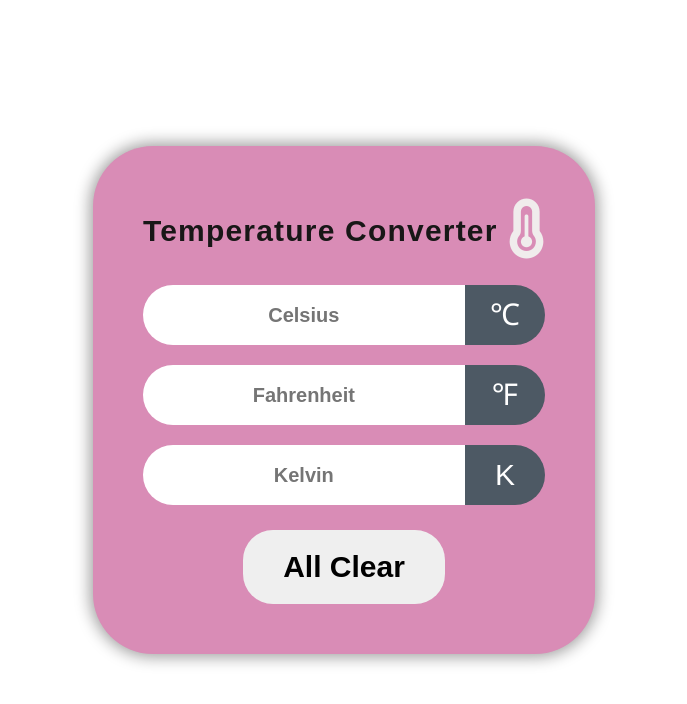
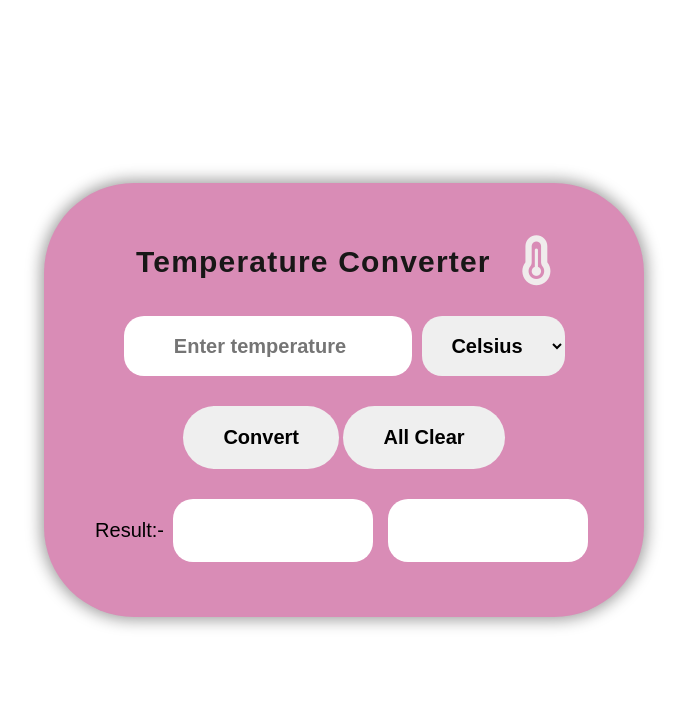
Before and after one commit to Kushpriya/Temperature-Converter, a plain HTML site: page index.html in a window 1280 px wide. Both pictures are taken after a click on the button "All Clear". Shown: the whole page, without its empty margins (296-983 px from the left). Drawn offline with Linux system fonts and the light colour scheme.

Commit message:
temperature converter

```diff
--- a/index.html
+++ b/index.html
@@ -1,40 +1,36 @@
-
 <!DOCTYPE html>
 <html lang="en">
 <head>
     <meta charset="UTF-8">
     <meta name="viewport" content="width=device-width, initial-scale=1.0">
     <title>Temperature Converter</title>
-
     <link rel="stylesheet" href="https://cdnjs.cloudflare.com/ajax/libs/font-awesome/6.2.0/css/all.min.css" integrity="sha512-xh6O/CkQoPOWDdYTDqeRdPCVd1SpvCA9XXcUnZS2FmJNp1coAFzvtCN9BmamE+4aHK8yyUHUSCcJHgXloTyT2A==" crossorigin="anonymous" referrerpolicy="no-referrer" />
     <link rel="stylesheet" href="style.css">
 </head>
 <body>
-
     <div class="container">
-
         <div class="title">
             <h1>Temperature Converter</h1>
             <span class="Temperature-icon"><i class="fa-solid fa-temperature-three-quarters"></i></span>
         </div>
 
-    <div id="celsius">
-        <input type="number" name="" placeholder="Celsius">
-        <span class="icon">&#8451</span>
+        <div id="input-section">
+            <input type="number" id="temperature" placeholder="Enter temperature">
+            <select id="unit">
+                <option value="celsius">Celsius</option>
+                <option value="fahrenheit">Fahrenheit</option>
+                <option value="kelvin">Kelvin</option>
+            </select>
         </div>
-    <div id="fahrenheit">
-        <input type="number" name="" placeholder="Fahrenheit">
-        <span class="icon">&#8457</span>
+        <div class="button">
+            <button id="convert-button" class="convert">Convert</button>
+            <button id="clr-button" class="clr">All Clear</button>
         </div>
-    <div id="kelvin">
-        <input type="number" name="" placeholder="Kelvin">
-        <span class="icon">&#8490</span>
+        <div id="output-section">
+            <label id="result">Result:-</label>
+            <input type="text" id="output1" readonly>
+            <input type="text" id="output2" readonly>
         </div>
-
-    <div class="button">
-        <button>All Clear</button>
-    </div>
-
     </div>
     <script src="script.js"></script>
 </body>
--- a/script.js
+++ b/script.js
@@ -1,42 +1,55 @@
-let celsiusInput = document.querySelector('#celsius > input')
-let fahrenheitInput = document.querySelector('#fahrenheit > input')
-let kelvinInput = document.querySelector('#kelvin > input')
+document.addEventListener('DOMContentLoaded', () => {
+    const temperatureInput = document.getElementById('temperature');
+    const unitInput = document.getElementById('unit');
+    const convertButton = document.getElementById('convert-button');
+    const clearButton = document.getElementById('clr-button');
+    const outputField1 = document.getElementById('output1');
+    const outputField2 = document.getElementById('output2');
 
-let btn = document.querySelector('.button button')
-function roundNumber(number){
-    return Math.round(number*100)/100
-}
+    function roundNumber(number) {
+        return Math.round(number * 100) / 100;
+    }
 
-celsiusInput.addEventListener('input', function(){
-    let cTemp = parseFloat(celsiusInput.value)
-    let fTemp = (cTemp*(9/5)) + 32
-    let kTemp = cTemp + 273.15
+    function validateInput(input) {
+        return !isNaN(input) && input.trim() !== '';
+    }
 
-    fahrenheitInput.value = roundNumber(fTemp)
-    kelvinInput.value = roundNumber(kTemp)
-})
+    function convertTemperature() {
+        const tempValue = temperatureInput.value;
+        const unit = unitInput.value;
 
-fahrenheitInput.addEventListener('input', function(){
-    let fTemp = parseFloat(fahrenheitInput.value)
-    let cTemp = (fTemp - 32) * (5/9)
-    let kTemp = (fTemp -32) * (5/9) + 273.15
+        if (!validateInput(tempValue)) {
+            outputField1.value = 'Please enter a valid number';
+            outputField2.value = '';
+            return;
+        }
 
-    celsiusInput.value = roundNumber(cTemp)
-    kelvinInput.value = roundNumber(kTemp)
-})
+        const temperature = parseFloat(tempValue);
 
-kelvinInput.addEventListener('input', function(){
-    let kTemp = parseFloat(kelvinInput.value)
-    let cTemp = kTemp - 273.15
-    let fTemp = (kTemp - 273.15) * (9/5) + 32
+        if (unit === 'celsius') {
+            const fahrenheit = (temperature * 9/5) + 32;
+            const kelvin = temperature + 273.15;
+            outputField1.value = `${roundNumber(fahrenheit)} °F`;
+            outputField2.value = `${roundNumber(kelvin)} K`;
+        } else if (unit === 'fahrenheit') {
+            const celsius = (temperature - 32) * 5/9;
+            const kelvin = (temperature - 32) * 5/9 + 273.15;
+            outputField1.value = `${roundNumber(celsius)} °C`;
+            outputField2.value = `${roundNumber(kelvin)} K`;
+        } else if (unit === 'kelvin') {
+            const celsius = temperature - 273.15;
+            const fahrenheit = (celsius * 9/5) + 32;
+            outputField1.value = `${roundNumber(celsius)} °C`;
+            outputField2.value = `${roundNumber(fahrenheit)} °F`;
+        }
+    }
 
-    celsiusInput.value = roundNumber(cTemp)
-    fahrenheitInput.value = roundNumber(fTemp)
-})
+    function clearFields() {
+        temperatureInput.value = '';
+        outputField1.value = '';
+        outputField2.value = '';
+    }
 
-
-btn.addEventListener('click', ()=>{
-    celsiusInput.value = ""
-    fahrenheitInput.value = ""
-    kelvinInput.value = ""
-})
+    convertButton.addEventListener('click', convertTemperature);
+    clearButton.addEventListener('click', clearFields);
+});
--- a/style.css
+++ b/style.css
@@ -1,104 +1,108 @@
-*{
+* {
     margin: 0;
     padding: 0;
     box-sizing: border-box;
 }
 
-body{
+body {
     display: flex;
     justify-content: center;
     align-items: center;
     min-height: 100vh;
 }
 
-.container{
+.container {
     max-width: 600px;
     background: #d98cb6;
-    border-radius: 60px;
+    border-radius: 90px;
     box-shadow: 0px 0px 15px 3px rgba(15, 12, 12, 0.4);
     font-family: sans-serif;
     padding: 50px;
+    text-align: center;
 }
 
-.title{
+.title {
     display: flex;
     justify-content: center;
     align-items: center;
-    flex-wrap: wrap-reverse;
-    gap: 10px;
+    /* flex-wrap: wrap-reverse; */
+    gap: 30px;
 }
 
-.Temperature-icon{
-    font-size: 60px;
+.Temperature-icon {
+    font-size: 50px;
     color: #f0ecec;
 }
 
-h1{
+h1 {
     color: #181717;
     letter-spacing: 1.2px;
     font-size: 30px;
 }
 
-#celsius, #fahrenheit, #kelvin{
+#input-section {
     display: flex;
     justify-content: center;
     align-items: center;
     margin-top: 20px;
 }
 
-input{
-    flex: 5;
+#temperature, #unit {
     height: 60px;
     font-size: 20px;
     font-weight: 600;
     text-align: center;
     border: none;
     outline: none;
-    border-radius: 30px 0 0 30px;
+    border-radius: 20px;
     padding: 10px;
-}
-
-input::-webkit-outer-spin-button,
-input::-webkit-inner-spin-button{
-    -webkit-appearance: none;
-}
-
-input{
-    -moz-appearance: textfield;
+    margin: 5px;
 }
 
 
-.icon{
-    flex: 1;
-    height: 60px;
-    line-height: 60px;
-    padding: 0 10px;
-    text-align: center;
-    font-size: 30px;
-    background: #4d5964;
-    color: #fff;
-    border-radius: 0 30px 30px 0;
+.button {
+    margin-top: 25px;
+}
+
+.button button {
+    border: none;
+    outline: none;
+    padding: 20px 40px;
+    font-size: 20px;
+    font-weight: 600;
+    border-radius: 50px;
+    cursor: pointer;
+    transition: 0.3s;
+
 }
 
 
-.button{
-    margin-top: 25px;
-    text-align: center;
+.convert:hover {
+    background: #218838;
+    color: #fff;
 }
 
+.clr:hover {
+    background: #b11313;
+    color: #fff;
+}
 
-.button button{
+#output-section {
+    margin-top: 25px;
+}
+
+#result{
+    font-size: 20px;
+}
+#output1, #output2 {
+    width: 40%;
+    text-align: center;
     border: none;
     outline: none;
     padding: 20px 40px;
-    font-size: 30px;
+    font-size: 20px;
     font-weight: 600;
-    border-radius: 30px;
-    cursor: pointer;
-    transition: 0.3s;
+    border-radius: 20px;
+    margin: 5px;
+
 }
-
-.button button:hover{
-    background: #b11313;
-    color: #fff;
-}
```
Lines whose indentation alone changed are shown as unchanged.
